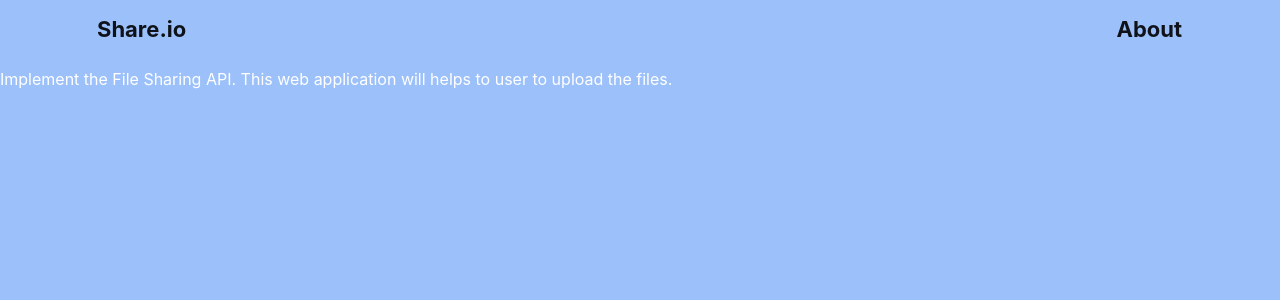
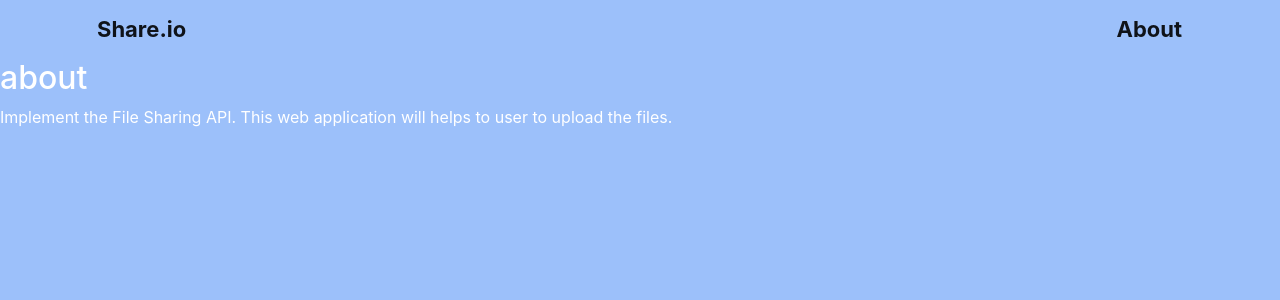
Before and after one commit to nivethacse/filetransfer, a React (Create React App) app: page /about in a window 1280 px wide. Shown: the top 300 px of the page. Built offline with nearby package versions, Linux system fonts and the light colour scheme.

Commit message:
Update about.js

```diff
--- a/src/components/about.js
+++ b/src/components/about.js
@@ -3,7 +3,7 @@ import React from "react";
 export default function About() {
   return (
     <div>
-      <h2></h2>
+      <h2>about</h2>
       <p>
         Implement the File Sharing API. This web application will helps to user to upload the
 files.
```
